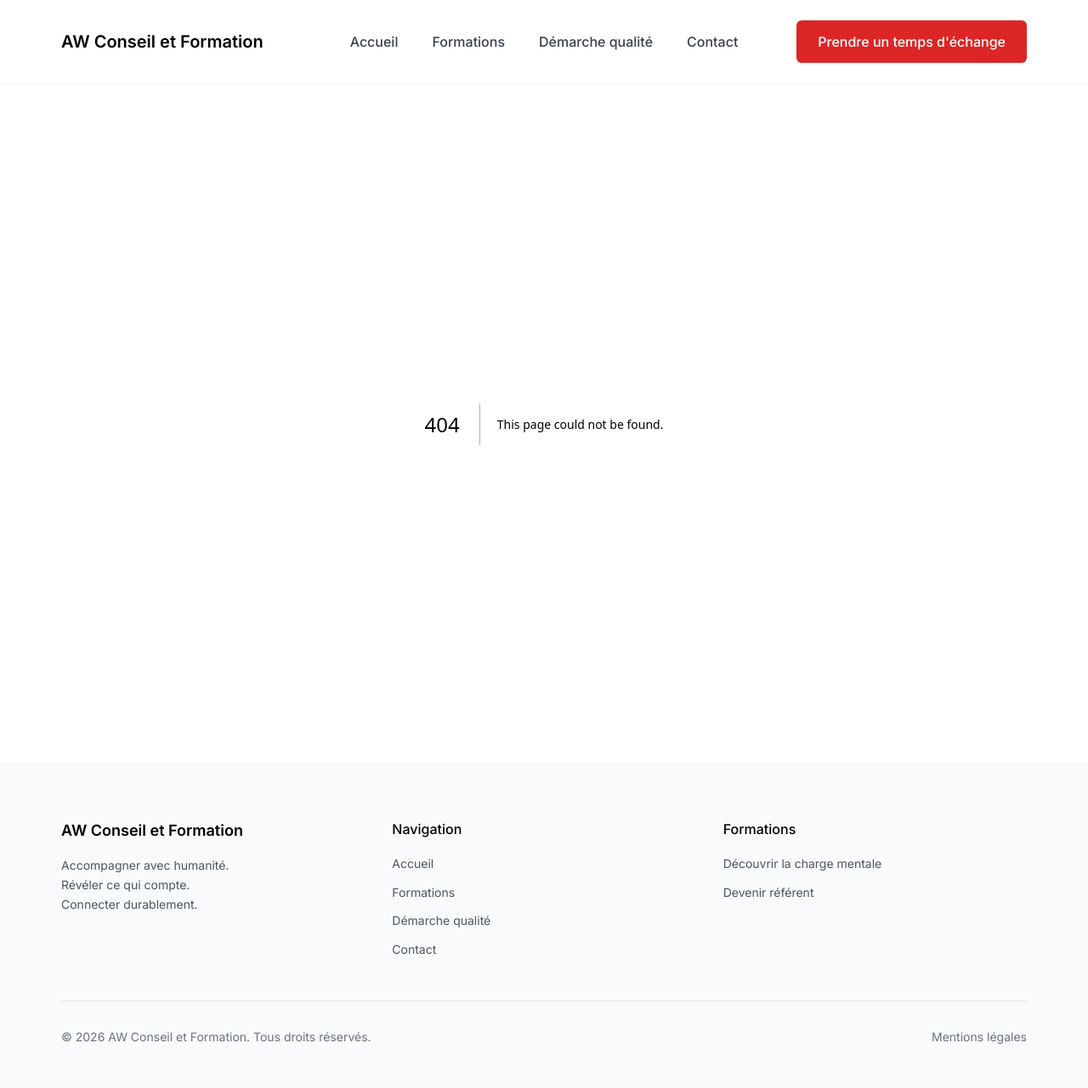
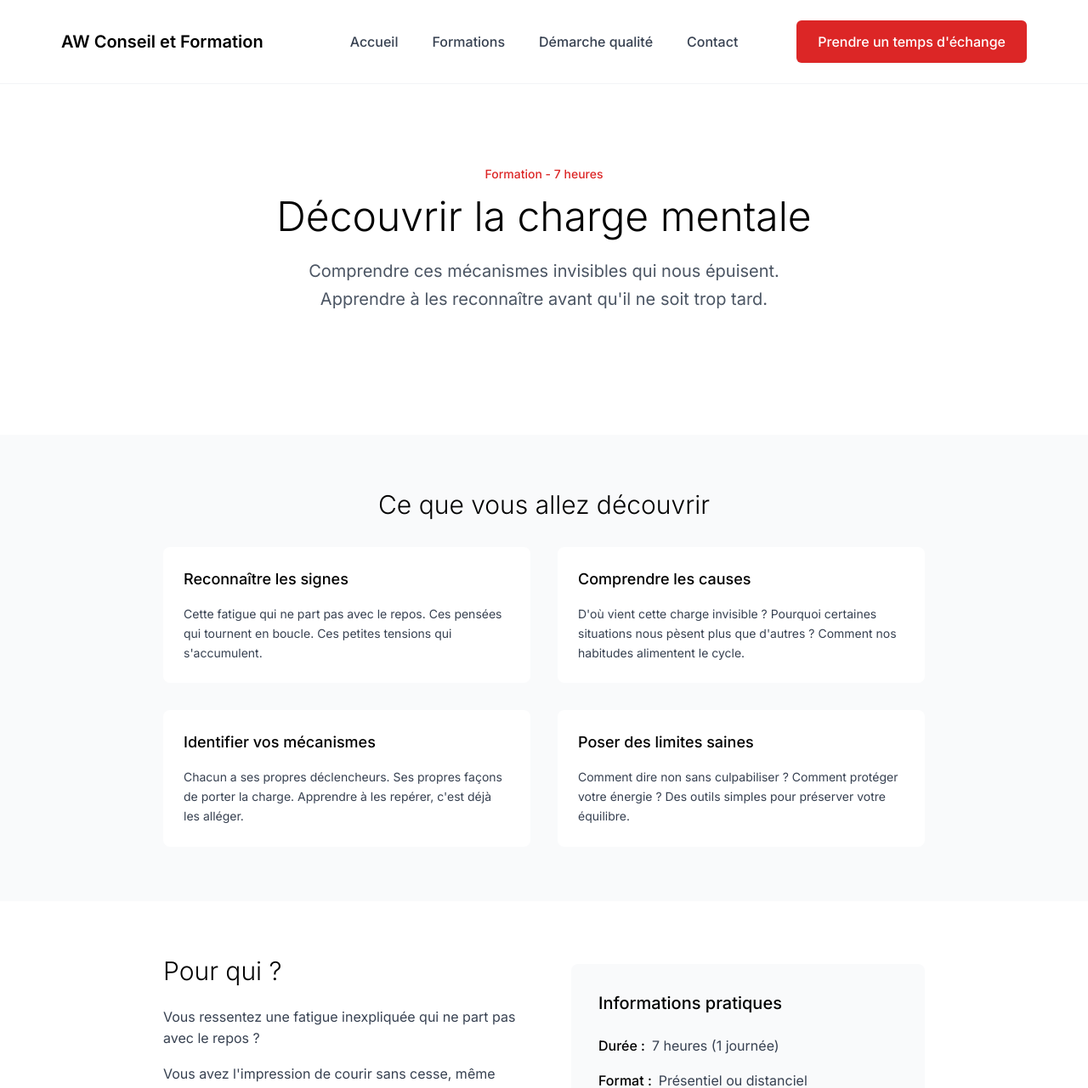
Before and after one commit to WADIH-13/aw-conseil-formation-website, a Next.js app: page /formations/decouvrir-charge-mentale in a window 1280 px wide. Before the commit this address had no page. Shown: the top 1281 px of the page at 85% size. Built offline with nearby package versions, Linux system fonts and the light colour scheme.

Commit message:
Add detailed page for charge mentale discovery course

```diff
--- /dev/null
+++ b/app/formations/decouvrir-charge-mentale/page.tsx
@@ -0,0 +1,142 @@
+import Link from 'next/link'
+
+export const metadata = {
+  title: 'Découvrir la charge mentale - 7h - AW Conseil et Formation',
+  description: 'Formation pour comprendre et reconnaître la charge mentale au travail. 7 heures pour prendre conscience des mécanismes invisibles.',
+}
+
+export default function DecouvrirChargeMentalePage() {
+  return (
+    <div className="bg-white">
+      <section className="py-16 md:py-24">
+        <div className="container-custom">
+          <div className="max-w-4xl mx-auto">
+            <div className="text-center mb-12">
+              <div className="text-sm text-aw-red font-medium mb-4">Formation - 7 heures</div>
+              <h1 className="text-4xl md:text-5xl font-light text-black mb-6 leading-tight">
+                Découvrir la charge mentale
+              </h1>
+              <p className="text-xl text-gray-600 leading-relaxed">
+                Comprendre ces mécanismes invisibles qui nous épuisent.<br />
+                Apprendre à les reconnaître avant qu'il ne soit trop tard.
+              </p>
+            </div>
+          </div>
+        </div>
+      </section>
+
+      <section className="py-16 bg-gray-50">
+        <div className="container-custom">
+          <div className="max-w-4xl mx-auto">
+            <h2 className="text-3xl font-light text-black mb-8 text-center">
+              Ce que vous allez découvrir
+            </h2>
+            <div className="grid grid-cols-1 md:grid-cols-2 gap-8">
+              <div className="bg-white p-6 rounded-lg">
+                <h3 className="text-lg font-medium text-black mb-4">Reconnaître les signes</h3>
+                <p className="text-gray-700 text-sm leading-relaxed">
+                  Cette fatigue qui ne part pas avec le repos.
+                  Ces pensées qui tournent en boucle.
+                  Ces petites tensions qui s'accumulent.
+                </p>
+              </div>
+              <div className="bg-white p-6 rounded-lg">
+                <h3 className="text-lg font-medium text-black mb-4">Comprendre les causes</h3>
+                <p className="text-gray-700 text-sm leading-relaxed">
+                  D'où vient cette charge invisible ?
+                  Pourquoi certaines situations nous pèsent plus que d'autres ?
+                  Comment nos habitudes alimentent le cycle.
+                </p>
+              </div>
+              <div className="bg-white p-6 rounded-lg">
+                <h3 className="text-lg font-medium text-black mb-4">Identifier vos mécanismes</h3>
+                <p className="text-gray-700 text-sm leading-relaxed">
+                  Chacun a ses propres déclencheurs.
+                  Ses propres façons de porter la charge.
+                  Apprendre à les repérer, c'est déjà les alléger.
+                </p>
+              </div>
+              <div className="bg-white p-6 rounded-lg">
+                <h3 className="text-lg font-medium text-black mb-4">Poser des limites saines</h3>
+                <p className="text-gray-700 text-sm leading-relaxed">
+                  Comment dire non sans culpabiliser ?
+                  Comment protéger votre énergie ?
+                  Des outils simples pour préserver votre équilibre.
+                </p>
+              </div>
+            </div>
+          </div>
+        </div>
+      </section>
+
+      <section className="py-16">
+        <div className="container-custom">
+          <div className="max-w-4xl mx-auto">
+            <div className="grid grid-cols-1 md:grid-cols-2 gap-16 items-center">
+              <div>
+                <h2 className="text-3xl font-light text-black mb-6">
+                  Pour qui ?
+                </h2>
+                <div className="space-y-4 text-gray-700">
+                  <p>
+                    Vous ressentez une fatigue inexpliquée qui ne part pas avec le repos ?
+                  </p>
+                  <p>
+                    Vous avez l'impression de courir sans cesse, même quand vous ne bougez pas ?
+                  </p>
+                  <p>
+                    Vous aimeriez comprendre pourquoi certaines situations vous pèsent autant ?
+                  </p>
+                  <p className="font-medium text-black">
+                    Cette formation est faite pour vous.
+                  </p>
+                </div>
+              </div>
+              <div className="bg-gray-50 p-8 rounded-lg">
+                <h3 className="text-xl font-medium text-black mb-6">Informations pratiques</h3>
+                <div className="space-y-4">
+                  <div>
+                    <span className="font-medium text-black">Durée :</span>
+                    <span className="text-gray-700 ml-2">7 heures (1 journée)</span>
+                  </div>
+                  <div>
+                    <span className="font-medium text-black">Format :</span>
+                    <span className="text-gray-700 ml-2">Présentiel ou distanciel</span>
+                  </div>
+                  <div>
+                    <span className="font-medium text-black">Groupe :</span>
+                    <span className="text-gray-700 ml-2">Maximum 12 personnes</span>
+                  </div>
+                  <div>
+                    <span className="font-medium text-black">Approche :</span>
+                    <span className="text-gray-700 ml-2">Expérientielle et bienveillante</span>
+                  </div>
+                </div>
+              </div>
+            </div>
+          </div>
+        </div>
+      </section>
+
+      <section className="py-16 bg-gray-50">
+        <div className="container-custom">
+          <div className="max-w-3xl mx-auto text-center">
+            <h2 className="text-3xl font-light text-black mb-6">
+              Prêt à mieux comprendre ?
+            </h2>
+            <p className="text-lg text-gray-700 mb-8 leading-relaxed">
+              Échangeons ensemble pour voir si cette formation
+              correspond à ce que vous recherchez.
+            </p>
+            <Link
+              href="/contact"
+              className="inline-flex items-center justify-center px-8 py-4 text-lg font-medium text-white bg-aw-red hover:bg-red-700 rounded-md transition-colors shadow-lg"
+            >
+              Prendre un temps d'échange
+            </Link>
+          </div>
+        </div>
+      </section>
+    </div>
+  )
+}
```
